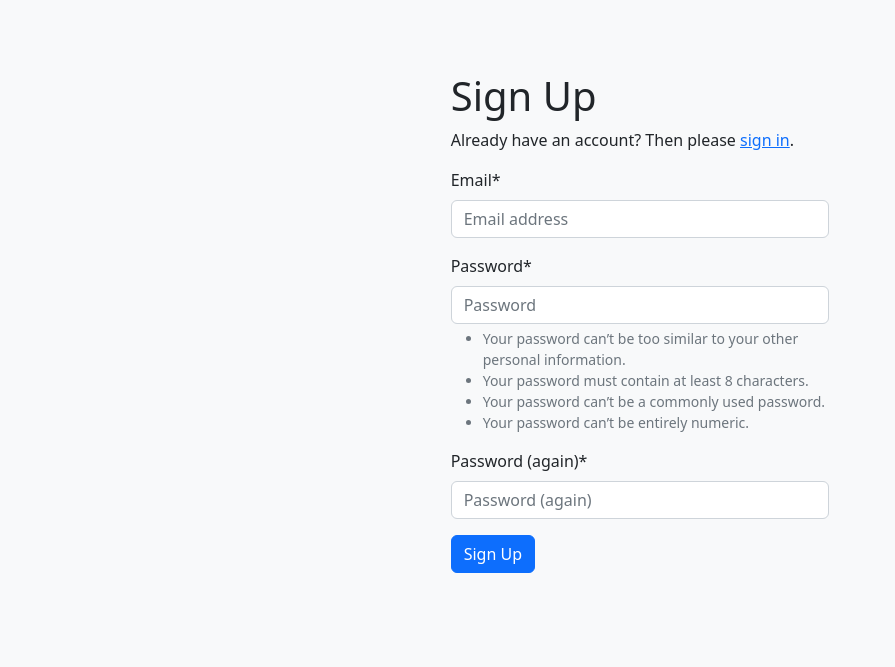
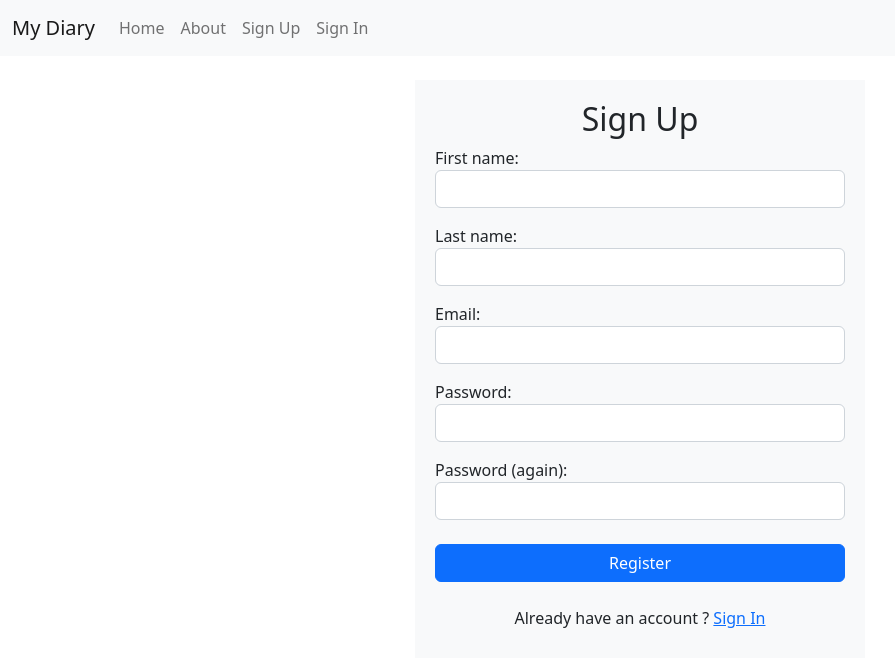
Before and after one commit to Dulnyarat9458/my-polls, a Django app: page /accounts/signup/ in a window 1280 px wide. Shown: the top 667 px of the page, without its empty margins (0-895 px from the left). Run offline with Django 5.2, Linux system fonts and the light colour scheme; style sheets or scripts are compiled from the project's sources; parts of the project's set-up code (start-up, migrations or seed data) failed here and were passed over; some libraries are stand-ins or nearby versions.

Commit message:
feat: make simple login and signup features

```diff
--- a/my_diary/static/sass/project.scss
+++ b/my_diary/static/sass/project.scss
@@ -34,3 +34,17 @@ $red: #b94a48;
   border-color: $dark-pink;
   color: $red;
 }
+
+
+.auth-panel{
+  max-width: 450px;
+  margin: 24px auto;
+  padding: 20px;
+  background-color: #f8f9fa;
+}
+
+.errorlist {
+  color: $red;
+  font-size: 0.875rem;
+  margin-top: 0.5rem;
+}
--- /dev/null
+++ b/my_diary/templates/account/signup.html
@@ -0,0 +1,53 @@
+{% extends "base.html" %}
+{% load i18n %}
+{% load crispy_forms_tags %}
+{% load form_tags %}
+{% block content %}
+
+<form method="POST" action="{% url 'account_signup' %}" class="auth-panel">
+    <h2 class="text-center">{{ _("Sign Up") }}</h2>
+    {% csrf_token %}
+    <div class="mb-3">
+        {{ form.first_name.label_tag }}
+        {{ form.first_name|add_class:"form-control" }}
+        {{ form.first_name.errors }}
+    </div>
+    <div class="mb-3">
+        {{ form.last_name.label_tag }}
+        {{ form.last_name|add_class:"form-control" }}
+        {{ form.last_name.errors }}
+    </div>
+    <div class="mb-3">
+        {{ form.email.label_tag }}
+        {{ form.email|add_class:"form-control" }}
+        {{ form.email.errors }}
+    </div>
+    <div class="mb-3">
+        {{ form.password1.label_tag }}
+        {{ form.password1|add_class:"form-control" }}
+        {{ form.password1.errors }}
+    </div>
+    <div class="mb-3">
+        {{ form.password2.label_tag }}
+        {{ form.password2|add_class:"form-control" }}
+        {{ form.password2.errors }}
+    </div>
+    <button type="submit" class="btn btn-primary w-100 mt-2 mb-4">Register</button>
+    <div class="text-center mb-2">Already have an account ? <a href="{% url 'account_login' %}">Sign In</a></div>
+</form>
+{% endblock %}
+{% block inline_javascript %}
+{% if form.non_field_errors %}
+<script>
+    document.addEventListener('DOMContentLoaded', function () {
+        Swal.fire({
+            title: '{{ _("Error") }}',
+            text: '{{ form.non_field_errors|join:", " }}',
+            icon: 'error',
+            confirmButtonText: '{{ _("Got it!") }}'
+        });
+    });
+</script>
+{% endif %}
+
+{% endblock inline_javascript %}
--- a/my_diary/users/admin.py
+++ b/my_diary/users/admin.py
@@ -21,7 +21,7 @@ class UserAdmin(auth_admin.UserAdmin):
     add_form = UserAdminCreationForm
     fieldsets = (
         (None, {"fields": ("email", "password")}),
-        (_("Personal info"), {"fields": ("name",)}),
+        (_("Personal info"), {"fields": ("first_name",)}),
         (
             _("Permissions"),
             {
@@ -36,8 +36,8 @@ class UserAdmin(auth_admin.UserAdmin):
         ),
         (_("Important dates"), {"fields": ("last_login", "date_joined")}),
     )
-    list_display = ["email", "name", "is_superuser"]
-    search_fields = ["name"]
+    list_display = ["email", "first_name", "last_name", "is_superuser"]
+    search_fields = ["first_name"]
     ordering = ["id"]
     add_fieldsets = (
         (
--- a/my_diary/users/forms.py
+++ b/my_diary/users/forms.py
@@ -1,7 +1,7 @@
-from allauth.account.forms import SignupForm
+from allauth.account.forms import SignupForm, LoginForm
 from allauth.socialaccount.forms import SignupForm as SocialSignupForm
 from django.contrib.auth import forms as admin_forms
-from django.forms import EmailField
+from django.forms import EmailField, CharField
 from django.utils.translation import gettext_lazy as _
 
 from .models import User
@@ -34,6 +34,22 @@ class UserSignupForm(SignupForm):
     Default fields will be added automatically.
     Check UserSocialSignupForm for accounts created from social.
     """
+    first_name = CharField(max_length=255, label="First name")
+    last_name = CharField(max_length=255, label="Last name")
+
+    def __init__(self, *args, **kwargs):
+        super().__init__(*args, **kwargs)
+        for field in self.fields.values():
+            if 'placeholder' in field.widget.attrs:
+                del field.widget.attrs['placeholder']
+
+
+class CustomLoginForm(LoginForm):
+    def __init__(self, *args, **kwargs):
+        super().__init__(*args, **kwargs)
+
+        for field in self.fields.values():
+            field.widget.attrs.pop('placeholder', None)
 
 
 class UserSocialSignupForm(SocialSignupForm):
--- /dev/null
+++ b/my_diary/users/templatetags/form_tags.py
@@ -0,0 +1,7 @@
+from django import template
+
+register = template.Library()
+
+@register.filter(name='add_class')
+def add_class(field, css_class):
+    return field.as_widget(attrs={"class": css_class})
```
Also changed, not shown: config/settings/base.py (+5 -2 lines), my_diary/templates/account/login.html (added, +41 -0 lines), my_diary/users/models.py (+2 -6 lines), my_diary/users/migrations/0002_remove_user_name_user_first_name_user_last_name.py (added).
